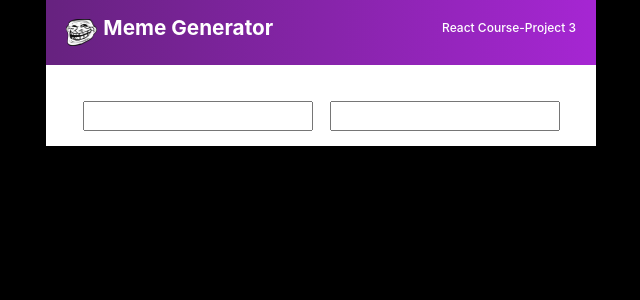
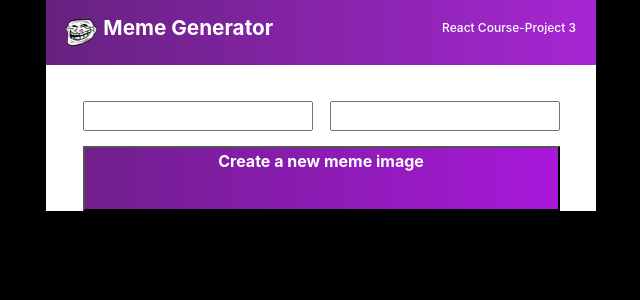
Before and after one commit to Djcross930/meme-gen, a React (Create React App) app: page / in a window 1280 px wide. Shown: the top 300 px of the page, without its empty margins (319-959 px from the left). Built offline with nearby package versions, Linux system fonts and the light colour scheme.

Commit message:
added new button component under the two inputs

```diff
--- a/src/App.css
+++ b/src/App.css
@@ -17,10 +17,27 @@ body {
   }
 }
 
+.LastButton {
+  height: 100%;
+  width: 550px;
+  margin: auto;
+  background-color: white;
+}
+
 .title {
   font-weight: 700;
   font-size: 20.75px;
   margin-right: auto;
+}
+
+.generate {
+  width: 477px;
+  height: 40 px;
+  background: linear-gradient(90.41deg, #711F8D 1.14%, #A818DA 100%);
+  color: white;
+  font-weight: 700;
+  font-size: 16px;
+  padding-bottom: 36px;
 }
 
 .buttons {
--- a/src/App.js
+++ b/src/App.js
@@ -1,11 +1,13 @@
 import './App.css';
 import NavBar from './components/NavBar.js'
 import Buttons from './components/Buttons.js'
+import NewImage from './components/NewImage.js'
 function App() {
   return (
     <div className="App">
       <NavBar />
       <Buttons />
+      <NewImage />
 
     </div>
   );
--- a/src/components/Buttons.js
+++ b/src/components/Buttons.js
@@ -1,5 +1,5 @@
 
-export default function MyNav() {
+export default function MyButtons() {
   return <div className="buttons">
     <input className="buttonOne" type="text" />
     <input className="buttonTwo" type="text" />
--- /dev/null
+++ b/src/components/NewImage.js
@@ -0,0 +1,5 @@
+export default function NewImage() {
+  return <div className="LastButton">
+    <button className="generate">Create a new meme image</button>
+  </div>
+}
```
